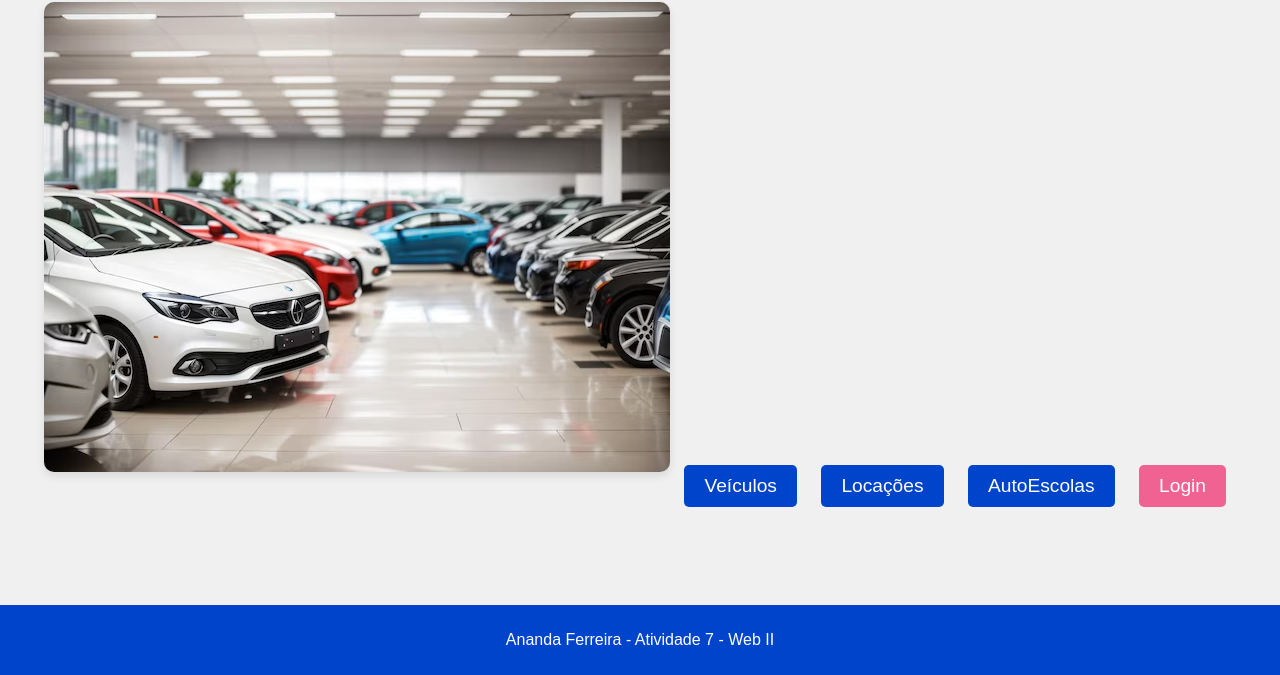
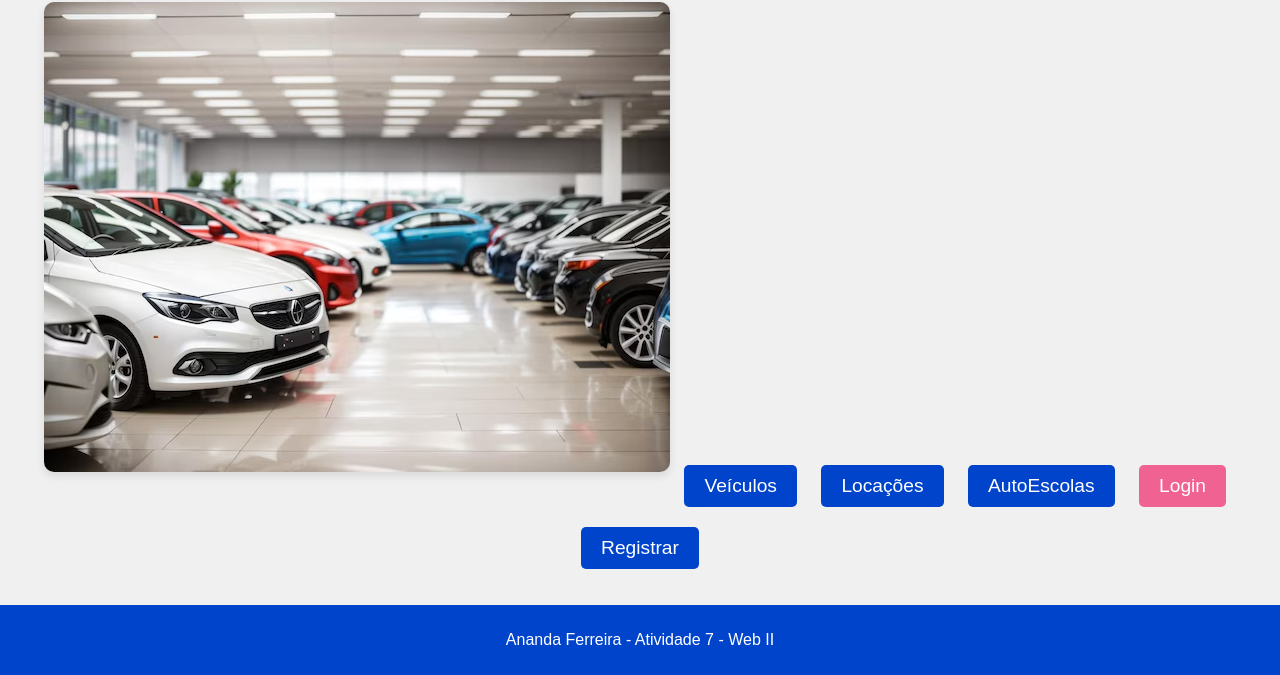
Before and after one commit to anandamayra1506/atividade8-webii, a website: page public/index.html in a window 1280 px wide. Shown: the part 125-800 px from the top of the page. Drawn offline with Linux system fonts and the light colour scheme.

Commit message:
Update index.html

```diff
--- a/public/index.html
+++ b/public/index.html
@@ -16,6 +16,7 @@
         <a href="./locacao/locacao.html">Locações</a>
         <a href="./auto_escola/autoescola.html">AutoEscolas</a>
         <a id="link_login" href="./login/login.html">Login</a>
+        <a href="./registro/registro.html">Registrar</a>
     </main>
 
     <footer>
```
